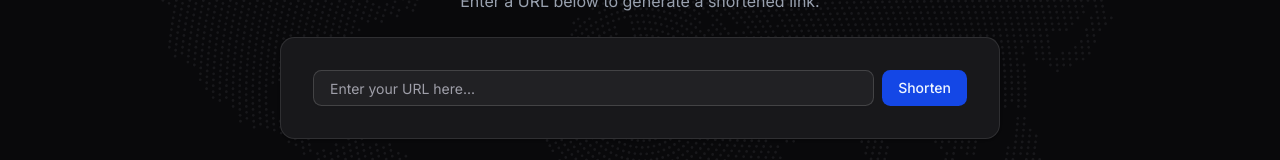
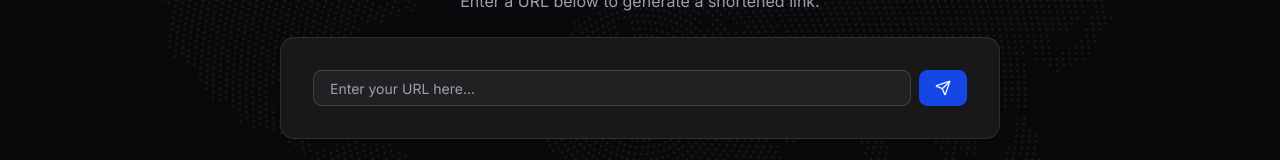
Before and after one commit to leandrolid/lidcode, a React (Vite) app in the folder apps/web/: page / in a window 1280 px wide. Shown: the part 307-467 px from the top of the page. Built offline with nearby package versions, Linux system fonts and the light colour scheme; no server answers.

Commit message:
refactor: reorder app to pages and integrate framer-motion for animations

```diff
--- a/apps/web/package.json
+++ b/apps/web/package.json
@@ -17,6 +17,7 @@
     "@tailwindcss/vite": "^4.1.17",
     "class-variance-authority": "^0.7.1",
     "clsx": "^2.1.1",
+    "framer-motion": "^12.23.25",
     "lucide-react": "^0.555.0",
     "next-themes": "^0.4.6",
     "react": "^19.2.0",
--- a/apps/web/src/app.tsx
+++ b/apps/web/src/pages/home.tsx
@@ -1,4 +1,4 @@
-import { Fragment, useState, useTransition } from "react";
+import { Fragment, useState } from "react";
 import { Card } from "@/components/ui/card";
 import { Button } from "@/components/ui/button";
 import { Input } from "@/components/ui/input";
@@ -6,30 +6,38 @@ import { useStorage } from "@/hooks/use-storage";
 import { toast } from "sonner";
 import { Separator } from "@/components/ui/separator";
 import map from "/map.svg";
-import { Trash } from "lucide-react";
+import { LoaderCircleIcon, SendIcon, Trash, Check, X } from "lucide-react";
 import { createShortUrl } from "@/services/urls/create-short-url";
 import { ConfirmDeleteDialog } from "@/components/dialogs/confirm-delete";
+import { motion, AnimatePresence } from "framer-motion";
+import { cn } from "@/lib/utils";
 
 interface ShortenedUrl {
   originalUrl: string;
   shortUrl: string;
 }
 
-export function App() {
+type ButtonState = "idle" | "loading" | "success" | "error";
+
+export function Home() {
   const [url, setUrl] = useState("");
+  const [buttonState, setButtonState] = useState<ButtonState>("idle");
   const [shortenedUrls, setShortenedUrls] = useStorage<ShortenedUrl[]>(
     "urls",
     []
   );
-  const [isLoading, setLoadingTransition] = useTransition();
 
-  const handleSubmit = (e: React.FormEvent) => {
+  const handleSubmit = async (e: React.FormEvent) => {
     e.preventDefault();
-    setLoadingTransition(async () => {
+    if (buttonState === "loading") return;
+
     if (!url) {
       toast.error("Please enter a valid URL");
       return;
     }
+
+    setButtonState("loading");
+
     try {
       const response = await createShortUrl(url);
       setShortenedUrls((prev) => [
@@ -37,11 +45,18 @@ export function App() {
         { originalUrl: url, shortUrl: response.shortUrl },
       ]);
       setUrl("");
+
+      // Success animation
+      setButtonState("success");
+      setTimeout(() => setButtonState("idle"), 2000);
     } catch (error) {
       console.error(error);
       toast.error("Failed to shorten URL. Please try again.");
+
+      // Error animation
+      setButtonState("error");
+      setTimeout(() => setButtonState("idle"), 2000);
     }
-    });
   };
 
   const copyToClipboard = async (text: string) => {
@@ -79,10 +94,16 @@ export function App() {
               />
               <Button
                 type="submit"
-                disabled={isLoading}
-                className="px-4 py-2 shrink-0"
+                disabled={buttonState === "loading"}
+                className={cn({
+                  "px-4 py-2 shrink-0": true,
+                  "bg-green-600 hover:bg-green-700 text-white":
+                    buttonState === "success",
+                  "bg-red-600 hover:bg-red-700 text-white":
+                    buttonState === "error",
+                })}
               >
-                {isLoading ? "Shortening..." : "Shorten"}
+                <AnimatedIcon buttonState={buttonState} />
               </Button>
             </div>
           </form>
@@ -149,3 +170,24 @@ export function App() {
     </div>
   );
 }
+
+const AnimatedIcon = ({ buttonState }: { buttonState: ButtonState }) => {
+  return (
+    <AnimatePresence mode="wait">
+      <motion.div
+        key={buttonState}
+        initial={{ opacity: 0, scale: 0.8, rotate: -180 }}
+        animate={{ opacity: 1, scale: 1, rotate: 0 }}
+        exit={{ opacity: 0, scale: 0.8, rotate: 180 }}
+        transition={{ duration: 0.3 }}
+      >
+        {buttonState === "idle" && <SendIcon className="h-4 w-4" />}
+        {buttonState === "loading" && (
+          <LoaderCircleIcon className="h-4 w-4 animate-spin text-gray-100" />
+        )}
+        {buttonState === "success" && <Check className="h-4 w-4 text-white" />}
+        {buttonState === "error" && <X className="h-4 w-4 text-white" />}
+      </motion.div>
+    </AnimatePresence>
+  );
+};
--- a/apps/web/src/providers/index.tsx
+++ b/apps/web/src/providers/index.tsx
@@ -1,4 +1,4 @@
-import { App } from "@/app";
+import { Home } from "@/pages/home";
 import { ThemeProvider } from "@/providers/theme";
 import { ToastProvider } from "@/providers/toast";
 
@@ -6,7 +6,7 @@ export function Providers() {
   return (
     <>
       <ThemeProvider>
-        <App />
+        <Home />
         <ToastProvider />
       </ThemeProvider>
     </>
```
Also changed, not shown: 1 other file (tests, documents, lock files or other folders). Lines whose indentation alone changed are shown as unchanged.
